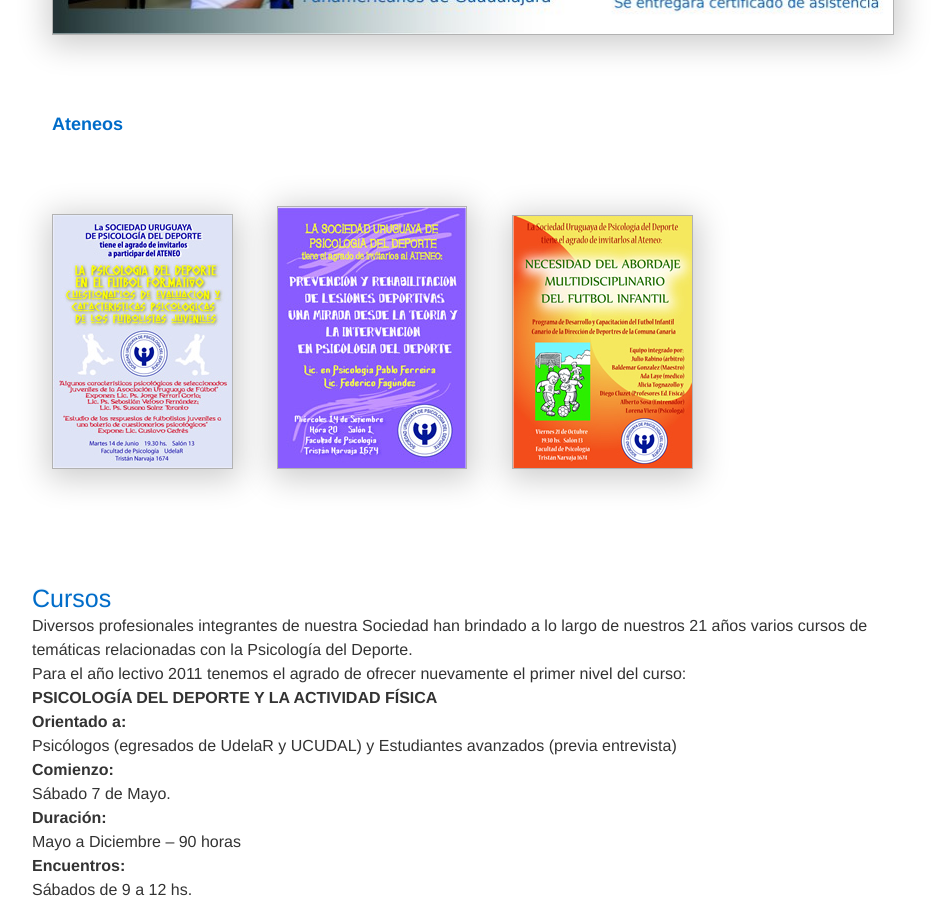
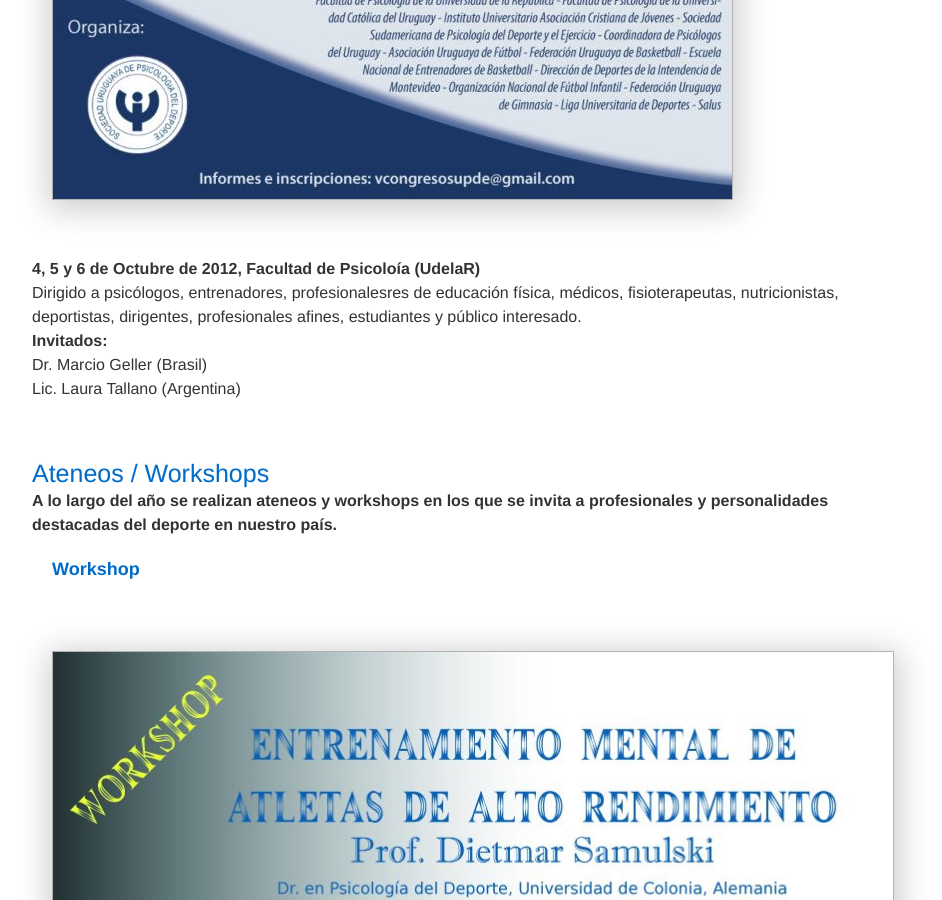
Before and after one commit to ignaciolopezjuani/supde, a Jekyll site: the page built from activities.html, in a window 1280 px wide and 900 px high, scrolled down 1150 px. Shown: the whole window, without its empty margins (248-1190 px from the left). Built offline with Jekyll 4.4.1, drawn with Linux system fonts in a browser that asks for light colours; nearby versions of some CDN libraries; some web fonts are replaced; Markdown is read by kramdown in place of the engine named in the settings.

Commit message:
add index links

```diff
--- a/_layouts/default.html
+++ b/_layouts/default.html
@@ -67,8 +67,8 @@
     </div>
     <footer class="main-footer">
         <div class="container">
-            <a href="#"><img class="social_btn" src="media/images/fb_btn.png"></a>
-            <a href="#"><img class="social_btn" src="media/images/tw_btn.png"></a>
+            <a href="http://www.facebook.com"><img class="social_btn" src="media/images/fb_btn.png"></a>
+            <a href="http://www.twitter.com"><img class="social_btn" src="media/images/tw_btn.png"></a>
             <p class="info_foot">Sociedad Uruguaya de Psicología del deporte (supde) - Asociación Civil San Salvador 2045 (esquina Pablo de María) C.P. 11600 Montevideo, Uruguay Teléfono: (+598 2) 410-0334</p>
             <address class="vcard author">
                 Sitio creado por: <a class="url fn" href="#">Ignacio López Juaní</a>
--- a/activities.html
+++ b/activities.html
@@ -10,6 +10,16 @@
       <a name="congresos" id="congresos" class="main-title">Congresos</a>
 
       <h3>La Sociedad Uruguaya de Psicología organizó en el año 2009 el IV Congreso Uruguayo de Psicología del Deporte y la Actividad Física.</h3>
+
+      <img alt="congreso" class="actimgs" src="media/images/congresosupde.jpg">
+
+      <h1>4, 5 y 6 de Octubre de 2012, Facultad de Psicoloía (UdelaR)</h1>
+        <p>Dirigido a psicólogos, entrenadores, profesionalesres de educación física, médicos, fisioterapeutas, nutricionistas, deportistas, dirigentes, profesionales afines, estudiantes y público interesado.</p>
+      <h2>Invitados:</h2>
+        <ul>
+            <li>Dr. Marcio Geller (Brasil)</li>
+            <li>Lic. Laura Tallano (Argentina)</li>
+        </ul>
 
     </section>
 
--- a/index.html
+++ b/index.html
@@ -6,7 +6,7 @@
 
 <section id="affiliate">
     <h1>23 años trabajando por la Psicología del Deporte, la Actividad Física y la Recreación.</h1>
-    <a href="#" class="btn primary-btn">Afiliate</a>
+    <a href="/afiliate.html" class="btn primary-btn">Afiliate</a>
 </section>
 
 <section class="news">
@@ -24,7 +24,7 @@
                 <li>Lic. Laura Tallano (Argentina)</li>
             </ul>
         </div>
-        <a class="btn secondary-btn" href="#">Seguir leyendo</a>
+        <a class="btn secondary-btn" href="/activities.html#congreso">Seguir leyendo</a>
     </article>
 </section>
 
@@ -73,5 +73,5 @@
             <li><p>Obtén información institucional</p></li>
             <li><p>Participa de nuestros eventos</p></li>
         </ul>
-        <a class="btn primary-btn" href="#">Formulario de Afiliación</a>
+        <a class="btn primary-btn" href="/afiliate.html">Formulario de Afiliación</a>
 </section>
```
Also changed, not shown: media/images/congresosupde.jpg (renamed from media/images/congreso supde.jpg).
